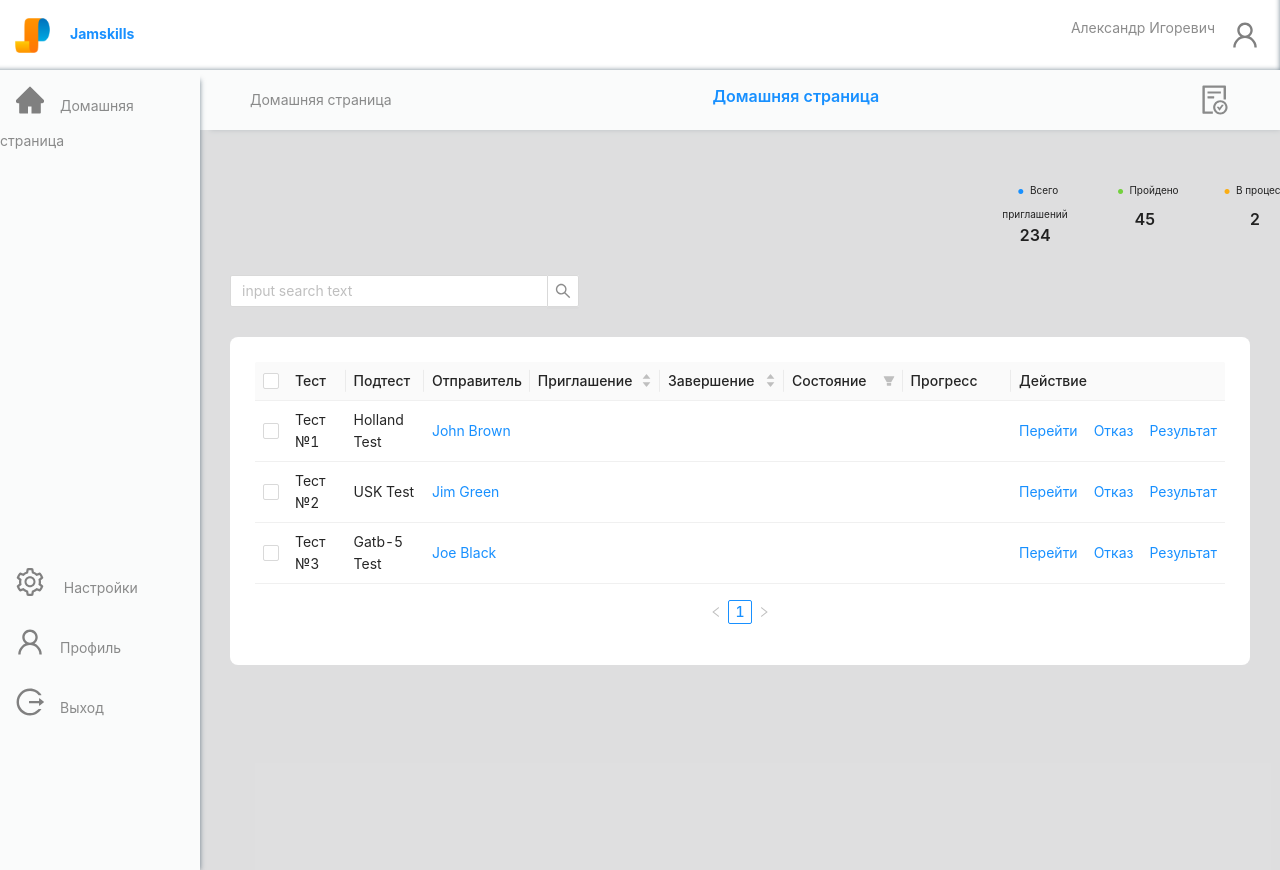
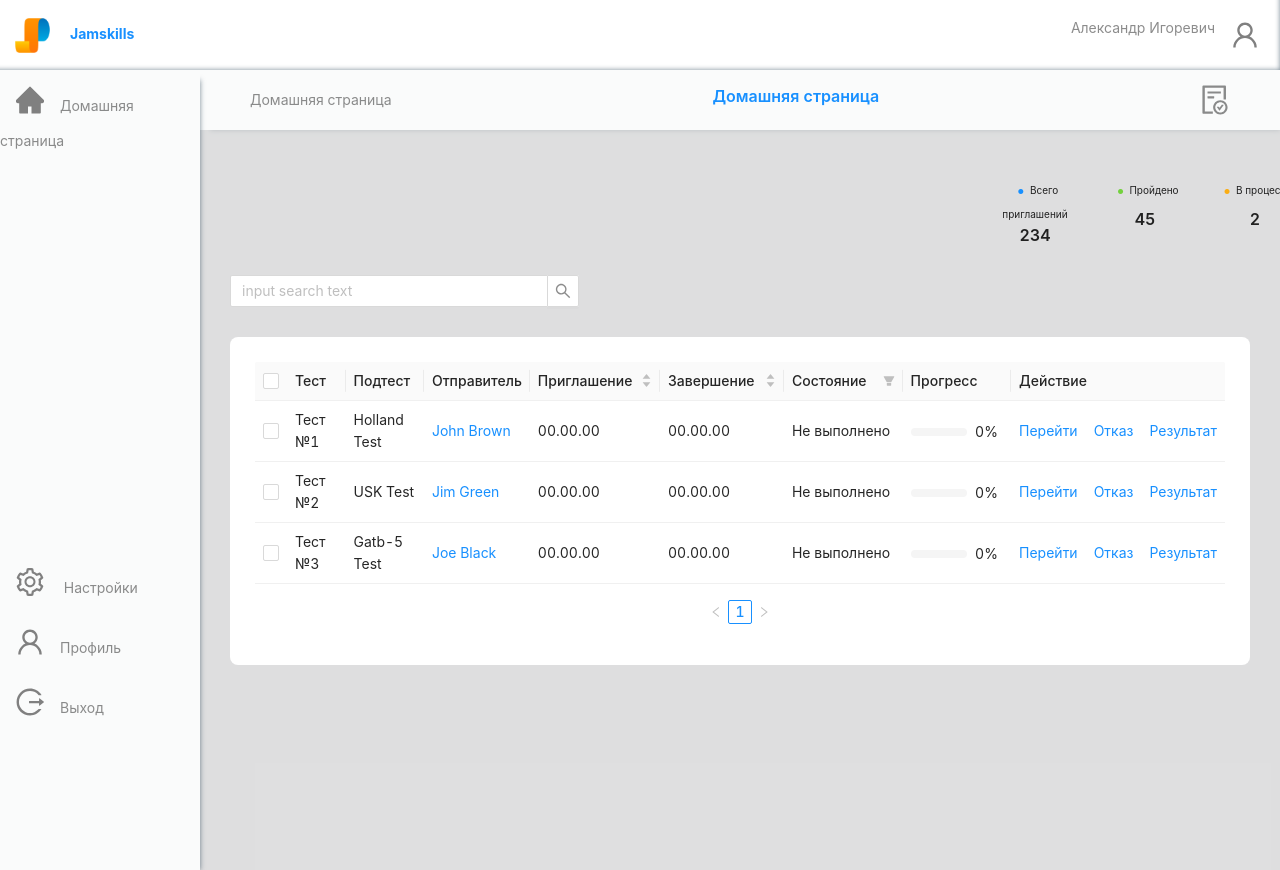
Before and after one commit to ShadeofSoul/Jam-Skills, a React (Create React App) app: page /home in a window 1280 px wide. Shown: the top 870 px of the page. Built offline with nearby package versions, Linux system fonts and the light colour scheme.

Commit message:
edit table and add data to localstorage

```diff
--- a/src/components/HomePage/Desk.jsx
+++ b/src/components/HomePage/Desk.jsx
@@ -1,5 +1,5 @@
 import React, { Component } from "react";
-import { Table, Button, Space } from "antd";
+import { Table, Button, Space, Progress } from "antd";
 import { Link } from "react-router-dom";
 
 const { Column, ColumnGroup } = Table;
@@ -25,30 +25,29 @@ const columns = [
     title: "Приглашение",
     dataIndex: "invate",
     sorter: true,
-    // render: (invate) => `${invate.first} ${invate.last}`,
+
     width: "15%",
   },
   {
     title: "Завершение",
     dataIndex: "end",
     sorter: true,
-    // render: (end) => `${end.first} ${end.last}`,
     width: "15%",
   },
   {
     title: "Состояние",
     dataIndex: "state",
     filters: [
-      { text: "Выполнено", value: "male" },
-      { text: "В процессе", value: "female" },
-      { text: "Не начато", value: "female" },
-      { text: "Отказано", value: "female" },
+      { text: "Выполнено", value: "" },
+      { text: "В процессе", value: "" },
+      { text: "Не начато", value: "" },
+      { text: "Отказано", value: "" },
     ],
     width: "15%",
   },
   {
     title: "Прогресc",
-    dataIndex: "progres",
+    dataIndex: "progress",
     width: "20%",
   },
   {
@@ -70,6 +69,17 @@ const columns = [
     width: "20%",
   },
 ];
+console.log("ghjkl");
+
+const uskAnswers = JSON.parse(localStorage.getItem("usk"))
+  ? JSON.parse(localStorage.getItem("usk")).uskAnswers
+  : JSON.parse(localStorage.getItem("usk"))?.uskAnswers;
+const holAnswers = JSON.parse(localStorage.getItem("hol"))
+  ? JSON.parse(localStorage.getItem("hol")).holAnswers
+  : JSON.parse(localStorage.getItem("hol"))?.holAnswers;
+const gatbAnswers = JSON.parse(localStorage.getItem("gatb"))
+  ? JSON.parse(localStorage.getItem("gatb")).gatbAnswers
+  : JSON.parse(localStorage.getItem("gatb"))?.gatbAnswers;
 
 const data = [
   {
@@ -77,18 +87,72 @@ const data = [
     name: "John Brown",
     test: "Тест №1",
     subtest: "Holland Test",
+    progress: (
+      <Progress
+        width={10}
+        percent={holAnswers ? holAnswers.length * 15 : 0}
+        status="active"
+      />
+    ),
+    invate: "00.00.00",
+    end: "00.00.00",
+    state: holAnswers
+      ? holAnswers?.length * 15 <= 30
+        ? holAnswers?.length * 15 >= 100
+          ? "Выполнено"
+          : "Не начато"
+        : !(holAnswers?.length * 15 >= 100)
+        ? "В процессе"
+        : "Выполнено"
+      : "Не выполнено",
   },
   {
     key: 2,
     name: "Jim Green ",
     test: "Тест №2",
     subtest: "USK Test",
+    progress: (
+      <Progress
+        width={10}
+        percent={uskAnswers ? uskAnswers?.length * 15 : 0}
+        status="active"
+      />
+    ),
+    invate: "00.00.00",
+    end: "00.00.00",
+    state: uskAnswers
+      ? uskAnswers?.length * 15 <= 30
+        ? uskAnswers?.length * 15 >= 100
+          ? "Выполнено"
+          : "Не начато"
+        : !(uskAnswers?.length * 15 >= 100)
+        ? "В процессе"
+        : "Выполнено"
+      : "Не выполнено",
   },
   {
     key: 3,
     name: "Joe Black",
     test: "Тест №3",
     subtest: "Gatb-5 Test",
+    progress: (
+      <Progress
+        width={10}
+        percent={gatbAnswers ? gatbAnswers[0].result * 12 : 0}
+        status="active"
+      />
+    ),
+    invate: "00.00.00",
+    end: "00.00.00",
+    state: gatbAnswers
+      ? gatbAnswers[0].result * 12 <= 30
+        ? gatbAnswers[0].result * 12 >= 100
+          ? "Выполнено"
+          : "Не начато"
+        : !(gatbAnswers[0].result * 12 >= 100)
+        ? "В процессе"
+        : "Выполнено"
+      : "Не выполнено",
   },
 ];
 
--- a/src/components/HomePage/Home.jsx
+++ b/src/components/HomePage/Home.jsx
@@ -22,9 +22,7 @@ const Home = () => {
   const onSearch = (value) => console.log(value);
   const user = useSelector((state) => state.user);
   console.log(user);
-  const success = useSelector((state) => state.user.success);
-  console.log(success);
-  // ===========
+
   //  ===========  FOR TABLE =========
   //====================================================
 
--- a/src/components/MainPage/RegForm.jsx
+++ b/src/components/MainPage/RegForm.jsx
@@ -45,7 +45,7 @@ export const RegForm = () => {
       <Title style={{ color: "#1890FF" }} level={1}>
         Регистрация
       </Title>
-      {/* {errorMessage ? ( */}
+      {/* {errorMessage ? (
       <Alert
         message="Error"
         // description={errorMessage}
--- a/src/components/TestPage/Gatb-5.jsx
+++ b/src/components/TestPage/Gatb-5.jsx
@@ -130,13 +130,16 @@ const Gatb = () => {
   const [cancel, setCancel] = useState(false);
   const [current, setCurrent] = useState(0);
   const [answer, setAnswer] = useState(0);
+  const [percent, setPercent] = useState(0);
   useEffect(() => {
     if (img1 === img2 && typeof img1 === "number" && typeof img2 === "number") {
       setCount(true);
-
-      data = data.filter((el) => el.key !== img2);
-      data2 = data2.filter((el) => el.key !== img2);
-      setDis(true);
+      if (data.length === 1) {
+        setDis(false);
+      } else {
+        data = data.filter((el) => el.key !== img2);
+        data2 = data2.filter((el) => el.key !== img2);
+      }
       next();
       setTimeout(() => {
         setCount(false);
@@ -159,9 +162,9 @@ const Gatb = () => {
   }, 1000);
 
   function checkImg1(key) {
-    setDis(false);
     setImg1("");
     setImg1(key);
+    setDis(false);
   }
   function checkImg2(key2) {
     setImg2("");
@@ -173,6 +176,7 @@ const Gatb = () => {
 
   const next = () => {
     setCurrent(current + 1);
+    setPercent(percent + 12);
   };
   function userChoise(answer) {
     dispatch(post_gatb_choise(answer, token));
@@ -226,6 +230,7 @@ const Gatb = () => {
             <Progress width={80} type="circle" percent={time} />
           </div>
         </div>
+        <Progress style={{ width: 500 }} percent={percent} status="active" />
         <div
           style={{
             display: "grid",
--- a/src/redux/actions/tests.jsx
+++ b/src/redux/actions/tests.jsx
@@ -5,6 +5,9 @@ import {
   POST_GATB,
   POST_HOL,
   POST_USK,
+  PUT_GATB,
+  PUT_HOL,
+  PUT_USK,
 } from "../helpers";
 
 import axios from "axios";
@@ -28,14 +31,29 @@ export function get_tests(token) {
 }
 
 export function post_hol_choise(index, name, token) {
-  console.log(name);
+  let hol = JSON.parse(localStorage.getItem("hol"));
+  console.log(hol);
   let answer = [
     {
       index: index,
       name: name.name,
     },
   ];
-  console.log(answer);
+
+  if (hol) {
+    hol.holAnswers.push(answer[0]);
+  } else if (!hol) {
+    hol = {
+      holAnswers: [
+        {
+          index: index,
+          name: name.name,
+        },
+      ],
+    };
+  }
+  localStorage.setItem("hol", JSON.stringify(hol));
+
   return async (dispatch) => {
     let res = await axios.post(POST_HOL, answer, {
       headers: {
@@ -43,19 +61,38 @@ export function post_hol_choise(index, name, token) {
         Authorization: `Bearer ${token}`,
       },
     });
-    console.log(res);
+    dispatch({
+      type: PUT_HOL,
+      payload: {
+        hol: JSON.parse(localStorage.getItem("hol")),
+      },
+    });
   };
 }
 
 export function post_usk_choise(index, code, token) {
-  console.log(index);
+  let usk = JSON.parse(localStorage.getItem("usk"));
+  console.log(usk);
   let answer = [
     {
       index: index,
       code: code,
     },
   ];
-  console.log(answer);
+  if (usk) {
+    usk.uskAnswers.push(answer[0]);
+  } else if (!usk) {
+    usk = {
+      uskAnswers: [
+        {
+          index: index,
+          code: code,
+        },
+      ],
+    };
+  }
+  localStorage.setItem("usk", JSON.stringify(usk));
+
   return async (dispatch) => {
     let res = await axios.post(POST_USK, answer, {
       headers: {
@@ -63,15 +100,35 @@ export function post_usk_choise(index, code, token) {
         Authorization: `Bearer ${token}`,
       },
     });
-    console.log(res);
+    dispatch({
+      type: PUT_USK,
+      payload: {
+        usk: JSON.parse(localStorage.getItem("usk")),
+      },
+    });
   };
 }
 
 export function post_gatb_choise(scores, token) {
+  let gatb = JSON.parse(localStorage.getItem("gatb"));
   console.log(scores);
   let answer = {
     result: scores,
   };
+
+  if (gatb) {
+    gatb.gatbAnswers.push(answer);
+  } else if (!gatb) {
+    gatb = {
+      gatbAnswers: [
+        {
+          result: scores,
+        },
+      ],
+    };
+  }
+  localStorage.setItem("gatb", JSON.stringify(gatb));
+
   return async (dispatch) => {
     let res = await axios.post(POST_GATB, answer, {
       headers: {
@@ -79,6 +136,11 @@ export function post_gatb_choise(scores, token) {
         Authorization: `Bearer ${token}`,
       },
     });
-    console.log(res);
+    dispatch({
+      type: PUT_GATB,
+      payload: {
+        gatb: JSON.parse(localStorage.getItem("gatb")),
+      },
+    });
   };
 }
--- a/src/redux/helpers.jsx
+++ b/src/redux/helpers.jsx
@@ -23,3 +23,6 @@ export const AUTH_ERROR = "AUTH/AUTH_ERROR";
 export const REGISTER_USER = "AUTH/REGISTER_USER";
 export const LOGOUT_USER = "AUTH/LOGOUT_USER";
 export const REG_USER = "REG/REG_USER";
+export const PUT_GATB = "/PUT_GATB";
+export const PUT_HOL = "/PUT_HOL";
+export const PUT_USK = "/PUT_USK";
--- /dev/null
+++ b/src/redux/reducers/testReducer.jsx
@@ -0,0 +1,20 @@
+import { PUT_HOL, PUT_USK, PUT_GATB } from "../helpers";
+
+const initialState = {
+  hol: null,
+  usk: null,
+  gatb: null,
+};
+
+export const testReducer = (state = initialState, action) => {
+  switch (action.type) {
+    case PUT_GATB:
+      return { ...state, ...action.payload };
+    case PUT_HOL:
+      return { ...state, ...action.payload };
+    case PUT_USK:
+      return { ...state, ...action.payload };
+    default:
+      return state;
+  }
+};
--- a/src/redux/rootReducer.jsx
+++ b/src/redux/rootReducer.jsx
@@ -1,6 +1,8 @@
 import { combineReducers } from "redux";
 import { userReducer } from "./reducers/userReducer";
+import { testReducer } from "./reducers/testReducer";
 
 export const rootReducer = combineReducers({
   user: userReducer,
+  test: testReducer,
 });
```
